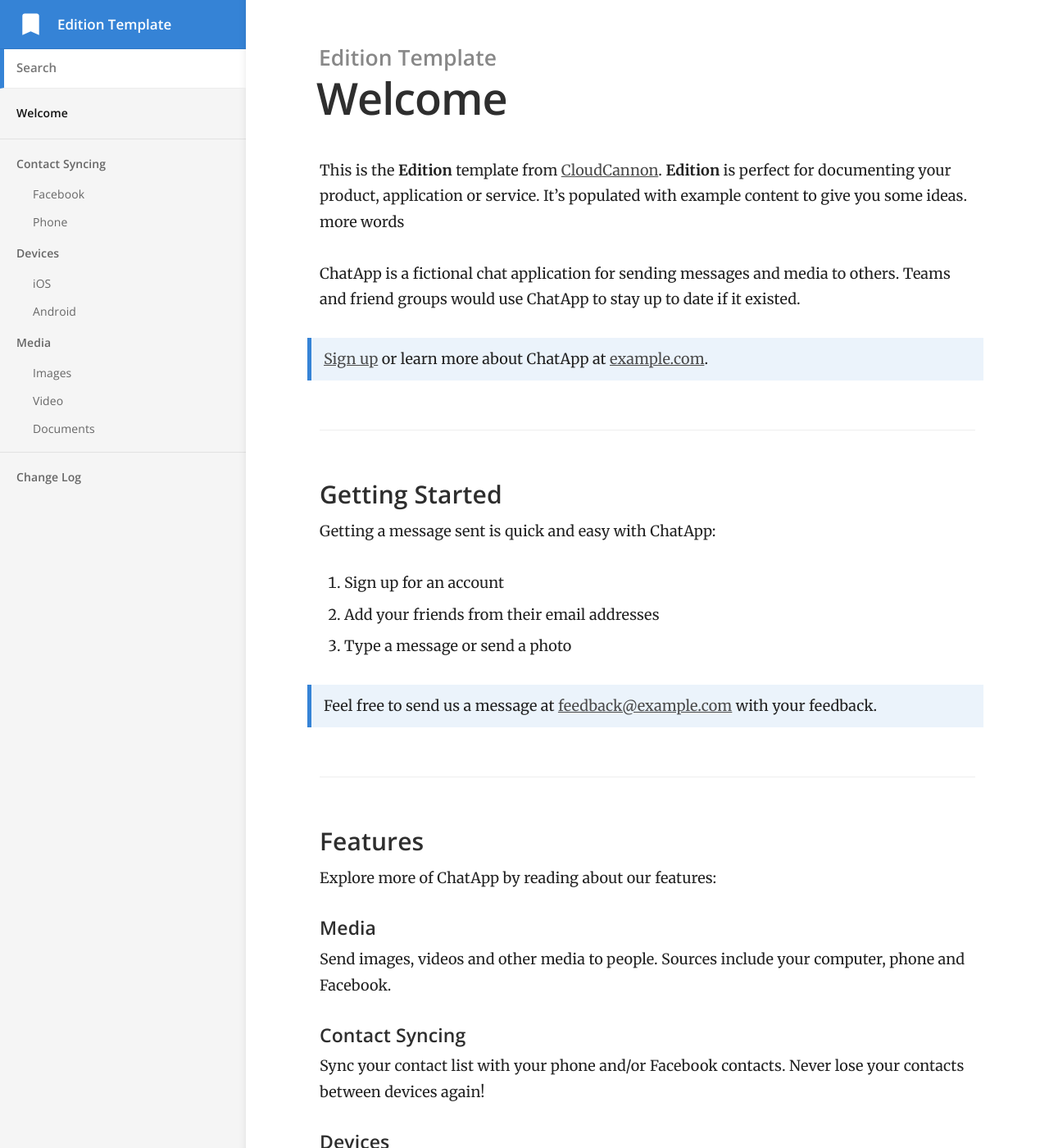
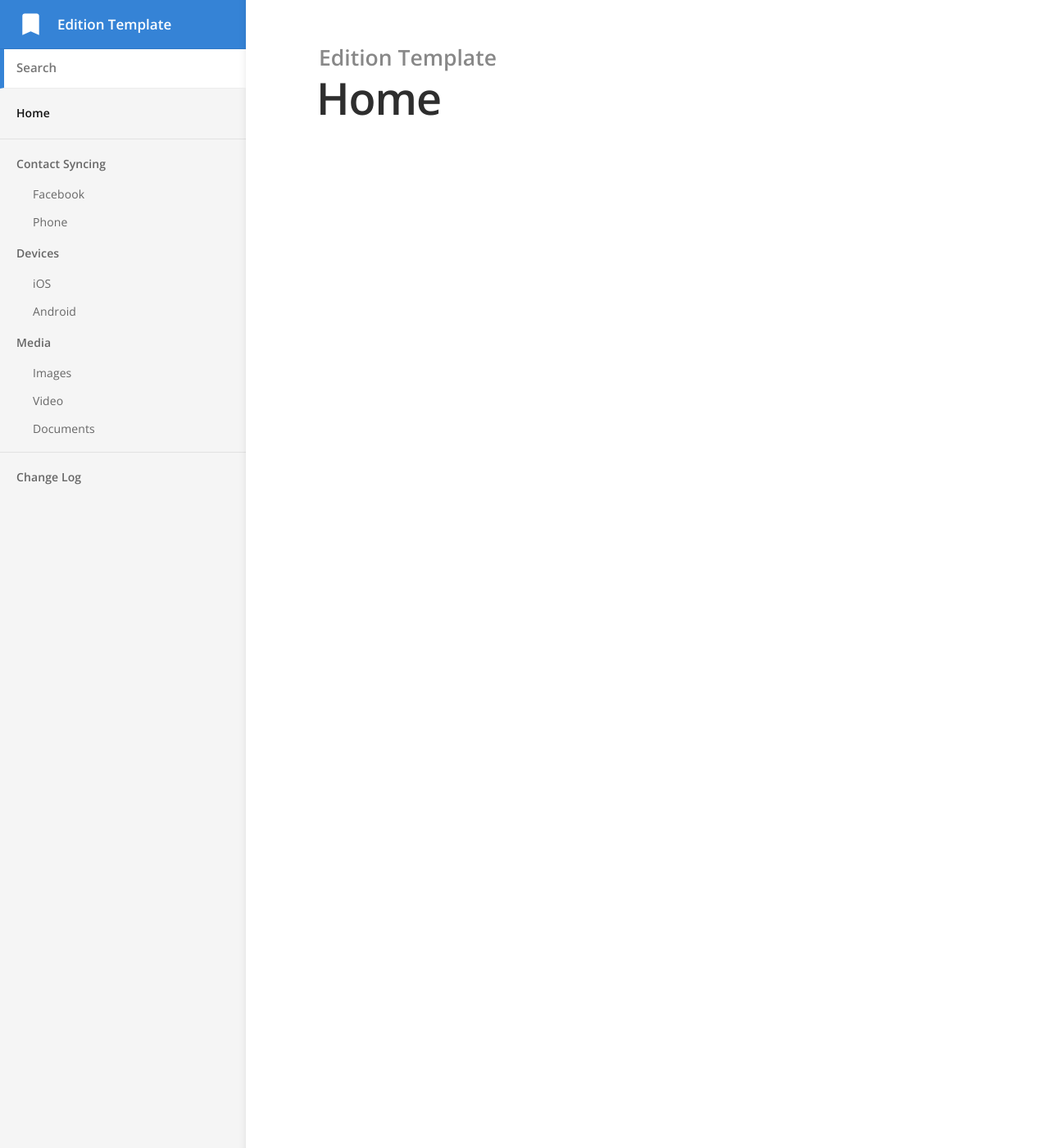
Before and after one commit to fallerOfFalls/freyr-website, a Jekyll site: the page built from index.md, in a window 1280 px wide and 1400 px high. Shown: the whole window at 82% size. Built offline with Jekyll 4.4.1, drawn with Linux system fonts in a browser that asks for light colours; some of the changed text lies outside the part shown.

Commit message:
Updated 'index.md' via CloudCannon

```diff
--- a/index.md
+++ b/index.md
@@ -1,36 +1,3 @@
 ---
-title: Welcome
+title: Home
 ---
-
-
-This is the **Edition** template from [CloudCannon](http://cloudcannon.com/). **Edition** is perfect for documenting your product, application or service. It's populated with example content to give you some ideas. more words
-
-ChatApp is a fictional chat application for sending messages and media to others. Teams and friend groups would use ChatApp to stay up to date if it existed.
-
-> [Sign up](http://example.com/signup) or learn more about ChatApp at [example.com](http://example.com/).
-
-### Getting Started
-
-Getting a message sent is quick and easy with ChatApp:
-
-1. Sign up for an account
-2. Add your friends from their email addresses
-3. Type a message or send a photo
-
-> Feel free to send us a message at [feedback@example.com](mailto:feedback@example.com) with your feedback.
-
-### Features
-
-Explore more of ChatApp by reading about our features:
-
-#### Media
-
-Send images, videos and other media to people. Sources include your computer, phone and Facebook.
-
-#### Contact Syncing
-
-Sync your contact list with your phone and/or Facebook contacts. Never lose your contacts between devices again!
-
-#### Devices
-
-ChatApp is available everywhere. Find out how to set it up on your all your devices.
```
